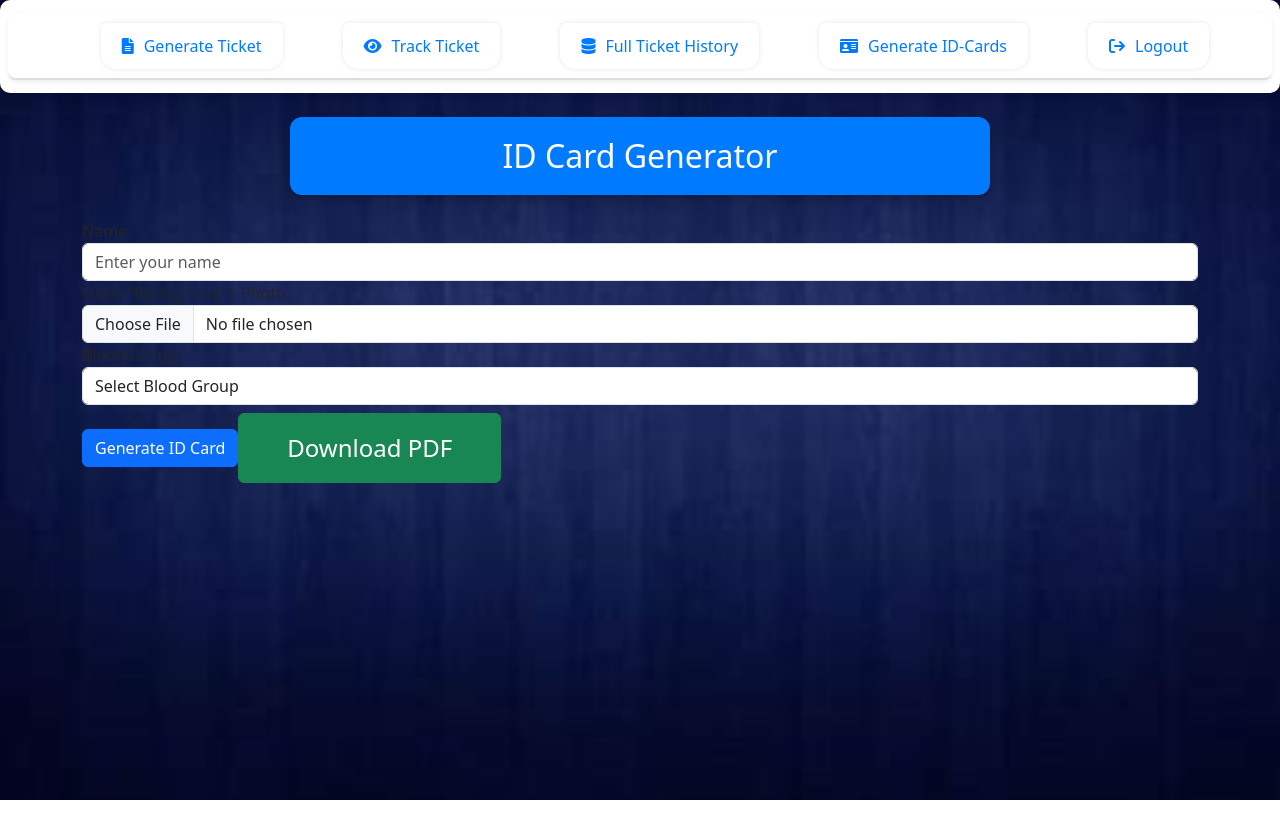
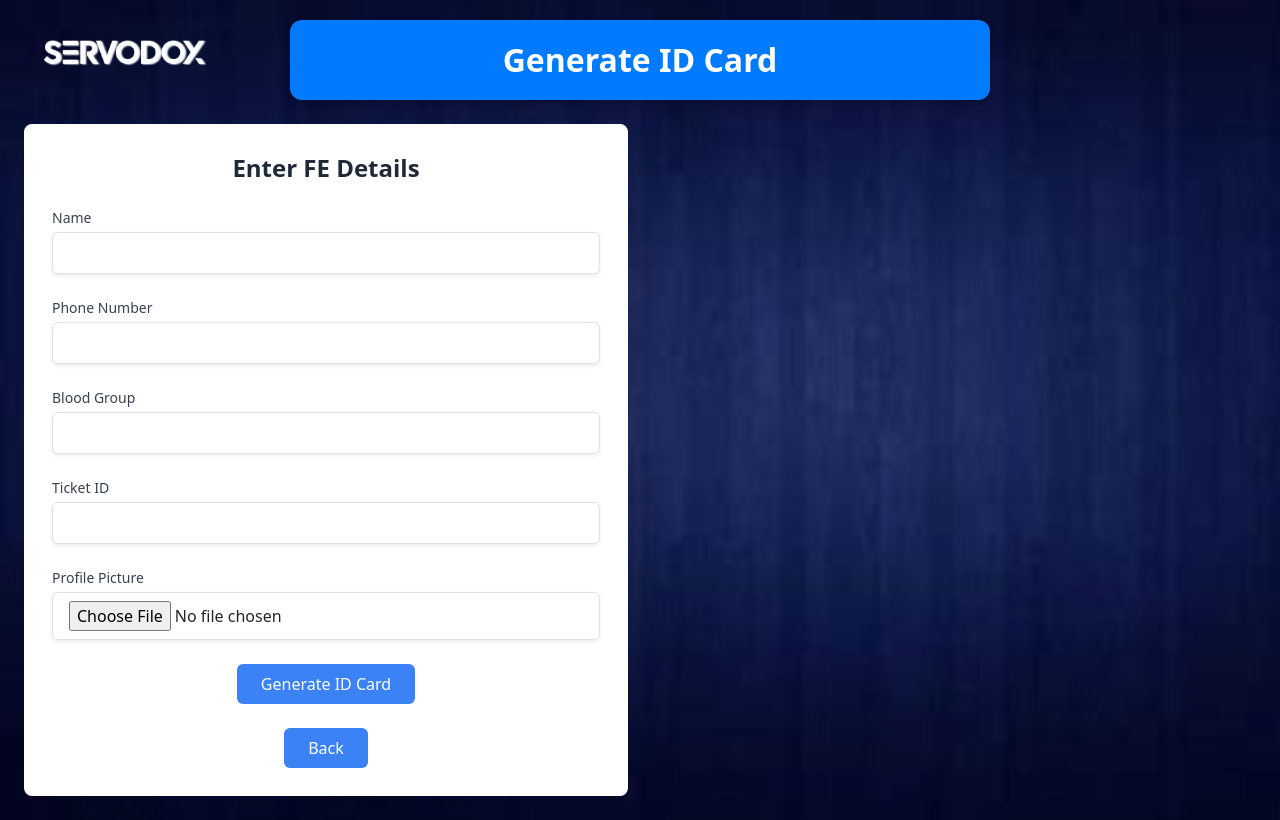
Before and after one commit to Gtom09/ticketGenerator, an Angular app: page /rates in a window 1280 px wide. Built offline with nearby package versions, Linux system fonts and the light colour scheme; sample sign-in values are in the browser's storage.

Commit message:
added the ID generator

```diff
--- a/package.json
+++ b/package.json
@@ -22,6 +22,7 @@
     "@angular/router": "^19.0.0",
     "@angular/ssr": "^19.0.1",
     "express": "^4.18.2",
+    "html2canvas": "^1.4.1",
     "jspdf": "^2.5.2",
     "rxjs": "~7.8.0",
     "tslib": "^2.3.0",
--- a/src/app/app.component.ts
+++ b/src/app/app.component.ts
@@ -24,7 +24,7 @@ export class AppComponent implements OnInit {
   ngOnInit(): void {
     this.router.events.subscribe(event => {
       if (event instanceof NavigationEnd) {
-        this.showHeader = !['/', '/register','/policy','/dashboard','/category','/summary'].includes(event.urlAfterRedirects);
+        this.showHeader = !['/', '/register','/policy','/dashboard','/category','/summary','/rates'].includes(event.urlAfterRedirects);
       }
     });
   }
--- a/src/app/dashboard/dashboard.component.html
+++ b/src/app/dashboard/dashboard.component.html
@@ -25,7 +25,7 @@
           </div>
         </div>
         <div class="ml-auto">
-          <a href="/" class="rounded-md px-4 py-2 text-sm font-medium text-white bg-red-600 hover:bg-red-700 focus:outline-none focus:ring-2 focus:ring-red-500 focus:ring-offset-2 ml-4">
+          <a id="onback" (click)="onLogout()" class="rounded-md px-4 py-2 text-sm font-medium text-white bg-red-600 hover:bg-red-700 focus:outline-none focus:ring-2 focus:ring-red-500 focus:ring-offset-2 ml-4">
             Logout
           </a>
         </div>
--- a/src/app/dashboard/dashboard.component.ts
+++ b/src/app/dashboard/dashboard.component.ts
@@ -1,4 +1,5 @@
 import { Component } from '@angular/core';
+import { Router } from '@angular/router';
 
 @Component({
   selector: 'app-dashboard',
@@ -7,5 +8,12 @@ import { Component } from '@angular/core';
   styleUrl: './dashboard.component.css'
 })
 export class DashboardComponent {
+  constructor(private router: Router) { }
+onLogout() {
+  localStorage.removeItem('isAuthenticated');
+  sessionStorage.removeItem('isAuthenticated');
+  localStorage.removeItem('userData');
+  this.router.navigate(['/'])
+}
 
 }
--- a/src/app/rates/rates.component.html
+++ b/src/app/rates/rates.component.html
@@ -1,37 +1,78 @@
-<link rel="stylesheet" href="https://stackpath.bootstrapcdn.com/bootstrap/5.3.0/css/bootstrap.min.css" />
-<link rel="stylesheet" href="https://cdnjs.cloudflare.com/ajax/libs/font-awesome/6.0.0-beta3/css/all.min.css" />
+<!-- Logo Section - Positioned at the top-left corner -->
+<div class="absolute top-1 left-1">
+  <img class="w-60 h-46 filter invert" src="Assets/servodox.png" alt="Your Company">
+</div>
 
-<div class="container mt-4">
-  <h3 class="text-center mb-4">ID Card Generator</h3>
-  <form [formGroup]="idCardForm" (ngSubmit)="onSubmit()">
-    <div class="form-group">
-      <label for="name">Name</label>
-      <input type="text" id="name" class="form-control" formControlName="name" placeholder="Enter your name">
+<!-- Header Section -->
+<h3 class="text-center mb-24 mt-24 text-4xl font-extrabold text-gray-900">Generate ID Card</h3>
+
+<div class="container mx-auto p-6">
+  <!-- Create a two-column grid layout -->
+  <div class="grid grid-cols-1 md:grid-cols-2 gap-6">
+
+    <!-- Left Column (Form Section) -->
+    <div class="bg-white p-6 rounded-lg shadow-lg border-4 border-white">
+      <h1 class="text-2xl font-bold text-center text-gray-800 mb-6">Enter FE Details</h1>
+      <form (ngSubmit)="generateIdCard()">
+        <div class="my-4">
+          <label for="name" class="block text-sm font-medium text-gray-700">Name</label>
+          <input id="name" [(ngModel)]="name" name="name" type="text" class="mt-1 block w-full px-3 py-2 border border-gray-300 rounded-md shadow-sm focus:outline-none focus:ring-indigo-500 focus:border-indigo-500" required />
+        </div>
+
+        <div class="my-4">
+          <label for="phone" class="block text-sm font-medium text-gray-700">Phone Number</label>
+          <input id="phone" [(ngModel)]="phoneNumber" name="phoneNumber" type="text" class="mt-1 block w-full px-3 py-2 border border-gray-300 rounded-md shadow-sm focus:outline-none focus:ring-indigo-500 focus:border-indigo-500" required />
+        </div>
+
+        <div class="my-4">
+          <label for="bloodGroup" class="block text-sm font-medium text-gray-700">Blood Group</label>
+          <input id="bloodGroup" [(ngModel)]="bloodGroup" name="bloodGroup" type="text" class="mt-1 block w-full px-3 py-2 border border-gray-300 rounded-md shadow-sm focus:outline-none focus:ring-indigo-500 focus:border-indigo-500" required />
+        </div>
+
+        <div class="my-4">
+          <label for="ticketId" class="block text-sm font-medium text-gray-700">Ticket ID</label>
+          <input id="ticketId" [(ngModel)]="ticketId" name="ticketId" type="text" class="mt-1 block w-full px-3 py-2 border border-gray-300 rounded-md shadow-sm focus:outline-none focus:ring-indigo-500 focus:border-indigo-500" required />
+        </div>
+
+        <div class="my-4">
+          <label for="profilePic" class="block text-sm font-medium text-gray-700">Profile Picture</label>
+          <input id="profilePic" type="file" (change)="onFileChange($event)" class="mt-1 block w-full px-3 py-2 border border-gray-300 rounded-md shadow-sm focus:outline-none focus:ring-indigo-500 focus:border-indigo-500" />
+        </div>
+
+        <div class="text-center">
+          <button type="submit" class="bg-blue-500 text-white px-4 py-2 rounded-md hover:bg-blue-600">Generate ID Card</button>
+        </div>
+        <div class="text-center mt-4">
+          <button id="onback" (click)="onback()" class="bg-blue-500 text-white px-4 py-2 rounded-md hover:bg-blue-600">Back</button>
+
+        </div>
+      </form>
     </div>
-    <div>class="form-group">
-      <label for="photo">Photo</label>
-      <input type="file" id="photo" class="form-control" (change)="onFileChange($event)">
-    </div>
-    <div class="form-group">
-      <label for="bloodGroup">Blood Group</label>
-      <select id="bloodGroup" class="form-control" formControlName="bloodGroup">
-        <option value="">Select Blood Group</option>
-        <option *ngFor="let group of bloodGroups" [value]="group">{{ group }}</option>
-      </select>
-    </div>
-    <button type="submit" class="btn btn-primary mt-2">Generate ID Card</button>
-    <button class="btn btn-success mt-2" (click)="printIDCard()">Download PDF</button>
-  </form>
 
-  <div *ngIf="idCardGenerated" class="mt-4" #idCard>
-    <div class="card" style="width: 18rem; padding: 10px; border: 1px solid #000;">
-      <h4 class="text-center">SERVO</h4>
-      <div class="d-flex">
-        <img [src]="photoURL" class="card-img-left" alt="Photo" style="width: 50px; height: 50px; margin-right: 10px;">
-        <div>
-          <h5 class="card-title">{{ idCardForm.value.name }}</h5>
-          <p class="card-text">Blood Group: {{ idCardForm.value.bloodGroup }}</p>
-        </div>
+    <!-- Right Column (ID Card Section) -->
+    <div *ngIf="idCardVisible" id="idCard" class="w-[360px] h-[500px] mx-auto mt-6 p-4 bg-gradient-to-r from-blue-400 via-indigo-500 to-blue-700 text-white rounded-lg shadow-lg border-4 border-white">
+      <!-- Company Logo (closer to user image, increased size) -->
+      <div class="flex justify-center mb-0 mt-[-12px]"> <!-- Negative margin-top to move logo up -->
+        <img [src]="companyLogoUrl" alt="Company Logo" class="h-32 mb-0 rounded-full" /> <!-- Increased height of logo -->
+      </div>
+
+      <!-- Profile Picture (larger image, closer to logo) -->
+      <div class="text-center -mt-12 mb-0"> <!-- Removed both top and bottom margin -->
+        <img [src]="imageUrl" alt="Profile Picture" class="h-40 w-40 rounded-full mx-auto border-4 border-white" /> <!-- Adjusted margin-bottom -->
+      </div>
+
+      <!-- ID Card Details with larger font sizes -->
+      <p class="text-2xl font-semibold text-center mt-2">Employee ID: {{ ticketId }}</p>
+      <h2 class="text-3xl font-semibold text-center mt-2">Name: {{ name }}</h2>
+
+      <div class="text-2xl font-semibold text-center mt-2">
+        <p class="mb-3">Phone: {{ phoneNumber }}</p>
+        <p class="mb-3">Blood Group: {{ bloodGroup }}</p>
+      </div>
+
+      <!-- Download Button -->
+      <div class="text-center mt-20">
+        <button id="downloadButton" (click)="downloadIdCard()" class="bg-blue-500 text-white px-8 py-3 rounded-md hover:bg-blue-600">Download ID Card</button>
       </div>
     </div>
 
--- a/src/app/rates/rates.component.ts
+++ b/src/app/rates/rates.component.ts
@@ -1,56 +1,64 @@
-import { Component, ElementRef, ViewChild } from '@angular/core';
-import { FormBuilder, FormGroup, Validators, ReactiveFormsModule } from '@angular/forms';
-import { CommonModule } from '@angular/common';
+import { Component } from '@angular/core';
+import { FormsModule } from '@angular/forms';
+import { CommonModule } from '@angular/common';  // Import CommonModule for *ngIf and other directives
+import html2canvas from 'html2canvas';
+import { Router } from '@angular/router';
 
 @Component({
   selector: 'app-rates',
   standalone: true,
+  imports: [FormsModule, CommonModule],  // Add CommonModule here for *ngIf and other directives
   templateUrl: './rates.component.html',
-  styleUrls: ['./rates.component.css'],
-  imports: [ReactiveFormsModule, CommonModule]
+  styleUrls: ['./rates.component.css']
 })
 export class RatesComponent {
-  idCardForm: FormGroup;
-  photoURL: string | ArrayBuffer | null = null;
-  idCardGenerated = false;
-  bloodGroups = ['A+', 'A-', 'B+', 'B-', 'AB+', 'AB-', 'O+'];
+[x: string]: any;
+  name: string = '';
+  phoneNumber: string = '';
+  bloodGroup: string = '';
+  ticketId: string = '';
+  profilePic: File | null = null;
+  imageUrl: string = '';
+  idCardVisible: boolean = false;
+  constructor(private router: Router) { }
 
-  @ViewChild('idCard') idCard!: ElementRef;
+  companyLogoUrl = 'Assets/servodox.png';  // Path to your company logo
 
-  constructor(private fb: FormBuilder) {
-    this.idCardForm = this.fb.group({
-      name: ['', Validators.required],
-      photo: [null, Validators.required],
-      bloodGroup: ['', Validators.required]
-    });
-  }
-
-  onFileChange(event: any): void {
-    const file = event.target.files[0];
-    if (file) {
+  // Handle file input for the profile picture
+  onFileChange(event: any) {
+    if (event.target.files.length > 0) {
+      const file = event.target.files[0];
       const reader = new FileReader();
       reader.onload = () => {
-        this.photoURL = reader.result;
-        this.idCardForm.patchValue({ photo: file });
+        this.imageUrl = reader.result as string;
       };
       reader.readAsDataURL(file);
     }
   }
 
-  onSubmit(): void {
-    if (this.idCardForm.valid) {
-      this.idCardGenerated = true;
-    } else {
-      alert('Please fill in all required fields.');
+  // Generate the ID card after the user clicks submit
+  generateIdCard() {
+    this.idCardVisible = true;
+  }
+
+  // Function to download the generated ID card as an image
+  downloadIdCard() {
+    const idCardElement = document.getElementById('idCard');
+    if (idCardElement) {
+      html2canvas(idCardElement).then((canvas) => {
+        const link = document.createElement('a');
+        link.href = canvas.toDataURL('image/png');
+        link.download = 'id_card.png';  // Set download name
+        link.click();  // Trigger download
+      }).catch((error) => {
+        console.error("Error generating ID card image:", error);
+      });
     }
   }
 
-  printIDCard(): void {
-    const printContent = this.idCard.nativeElement.innerHTML;
-    const originalContents = document.body.innerHTML;
-    document.body.innerHTML = printContent;
-    window.print();
-    document.body.innerHTML = originalContents;
-    window.location.reload(); // Reload to restore the original content
+  onback() {
+    this.router.navigate(['/dashboard']);
   }
+
+
 }
```
Also changed, not shown: 1 other file (tests, documents, lock files or other folders).
